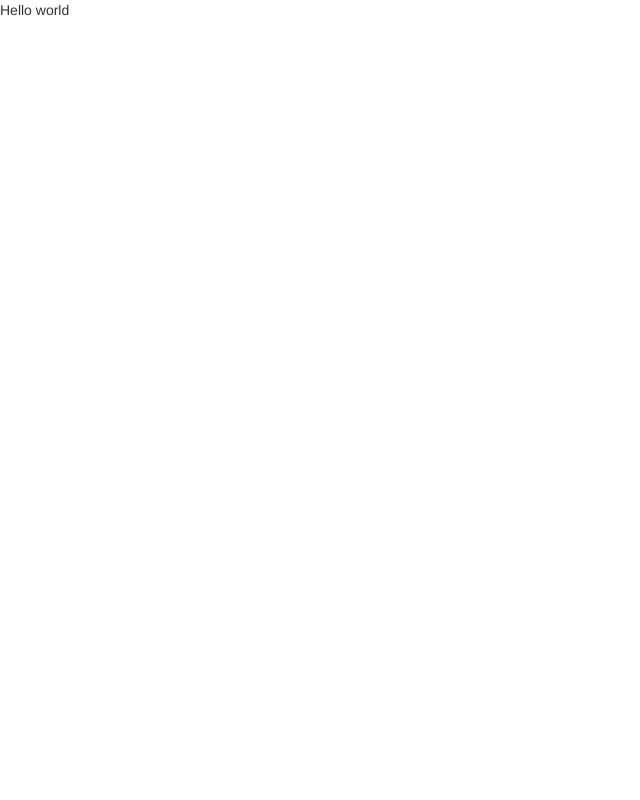
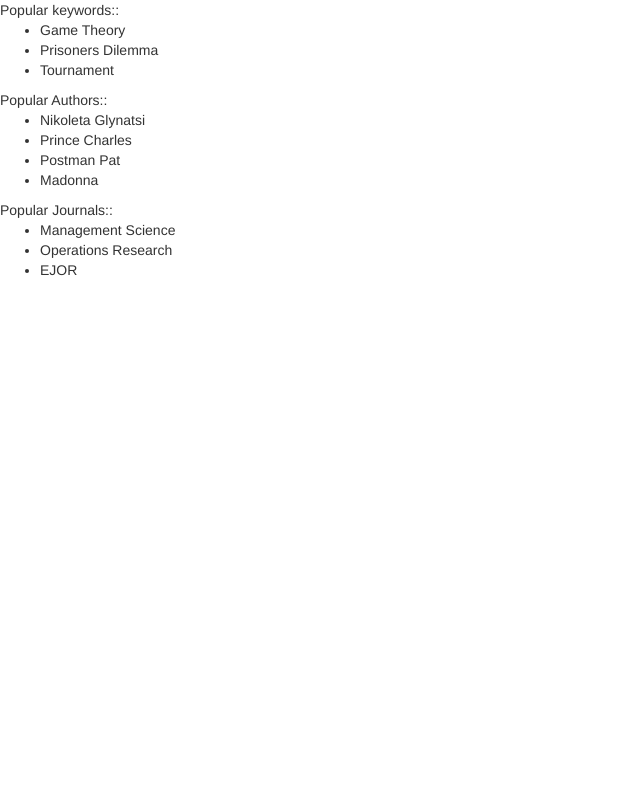
Before and after one commit to ArcasProject/WheresMyField, a Django app: page /index in a window 1280 px wide. Before the commit the part shown is almost empty. Shown: the whole page, without its empty margins (0-640 px from the left). Run offline with Django 3.2, Linux system fonts and the light colour scheme; some libraries are stand-ins or nearby versions.

Commit message:
mock data displaying

```diff
--- a/library/templates/library/base.html
+++ b/library/templates/library/base.html
@@ -5,4 +5,40 @@
 
 {% bootstrap_messages %}
 
-Hello world
+Popular keywords::
+
+<ul>
+
+{% for keyword in keywords %}
+
+<li> {{keyword}} </li>
+
+{% endfor %}
+
+</ul>
+
+
+Popular Authors::
+
+<ul>
+
+{% for author in authors %}
+
+<li> {{author}} </li>
+
+{% endfor %}
+
+</ul>
+
+
+Popular Journals::
+
+<ul>
+
+{% for journal in journals %}
+
+<li> {{journal}} </li>
+
+{% endfor %}
+
+</ul>
--- a/library/views.py
+++ b/library/views.py
@@ -3,4 +3,7 @@ from django.template import loader
 from django.shortcuts import get_object_or_404, render, render_to_response
 
 def viewDashboard(request):
-	return render(request, 'library/index.html')
+	keywords = ['Game Theory', 'Prisoners Dilemma', 'Tournament']
+	authors = ['Nikoleta Glynatsi', 'Prince Charles', 'Postman Pat', 'Madonna']
+	journals = ['Management Science', 'Operations Research', 'EJOR']
+	return render(request, 'library/index.html', {'keywords':keywords, 'authors':authors, 'journals':journals})
```
